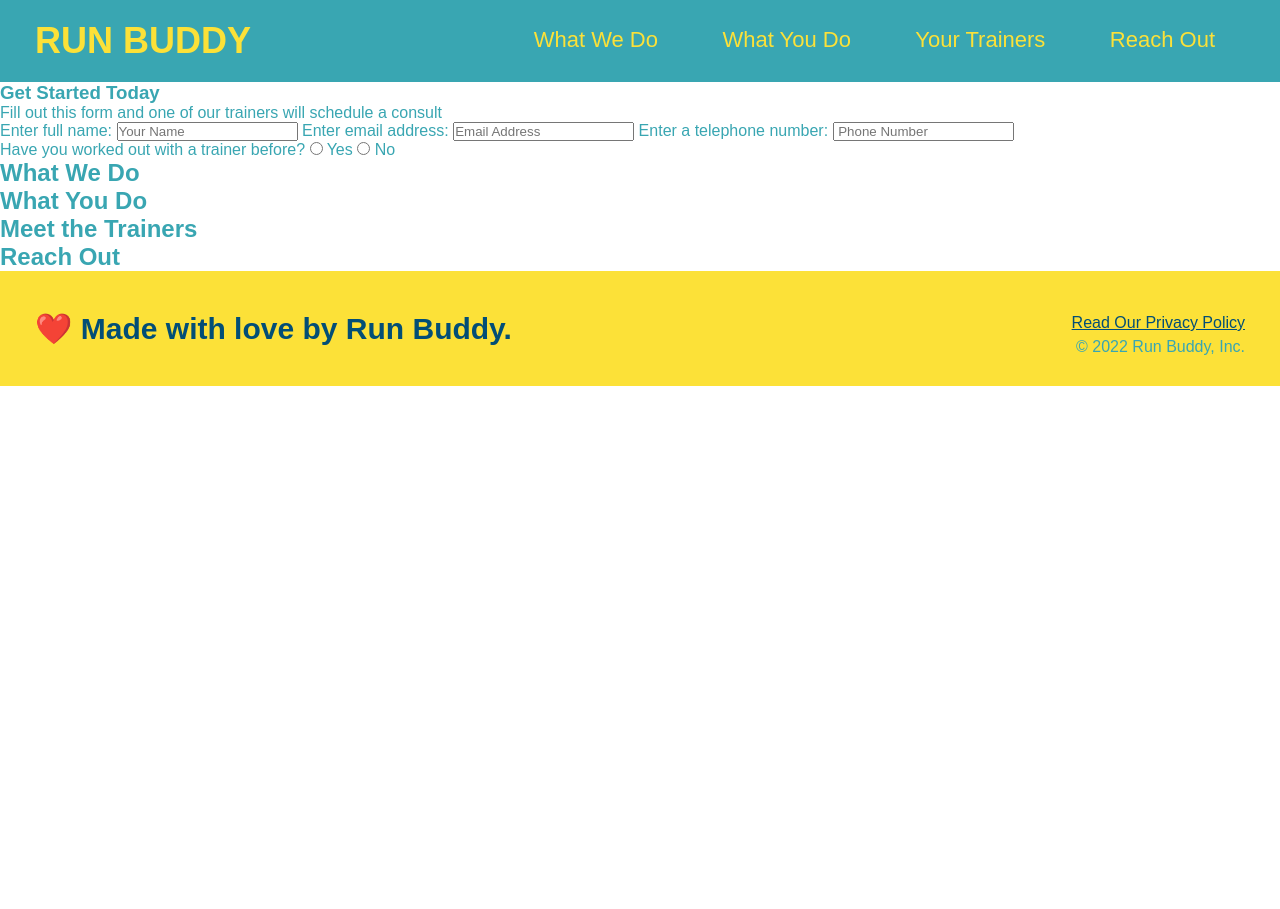
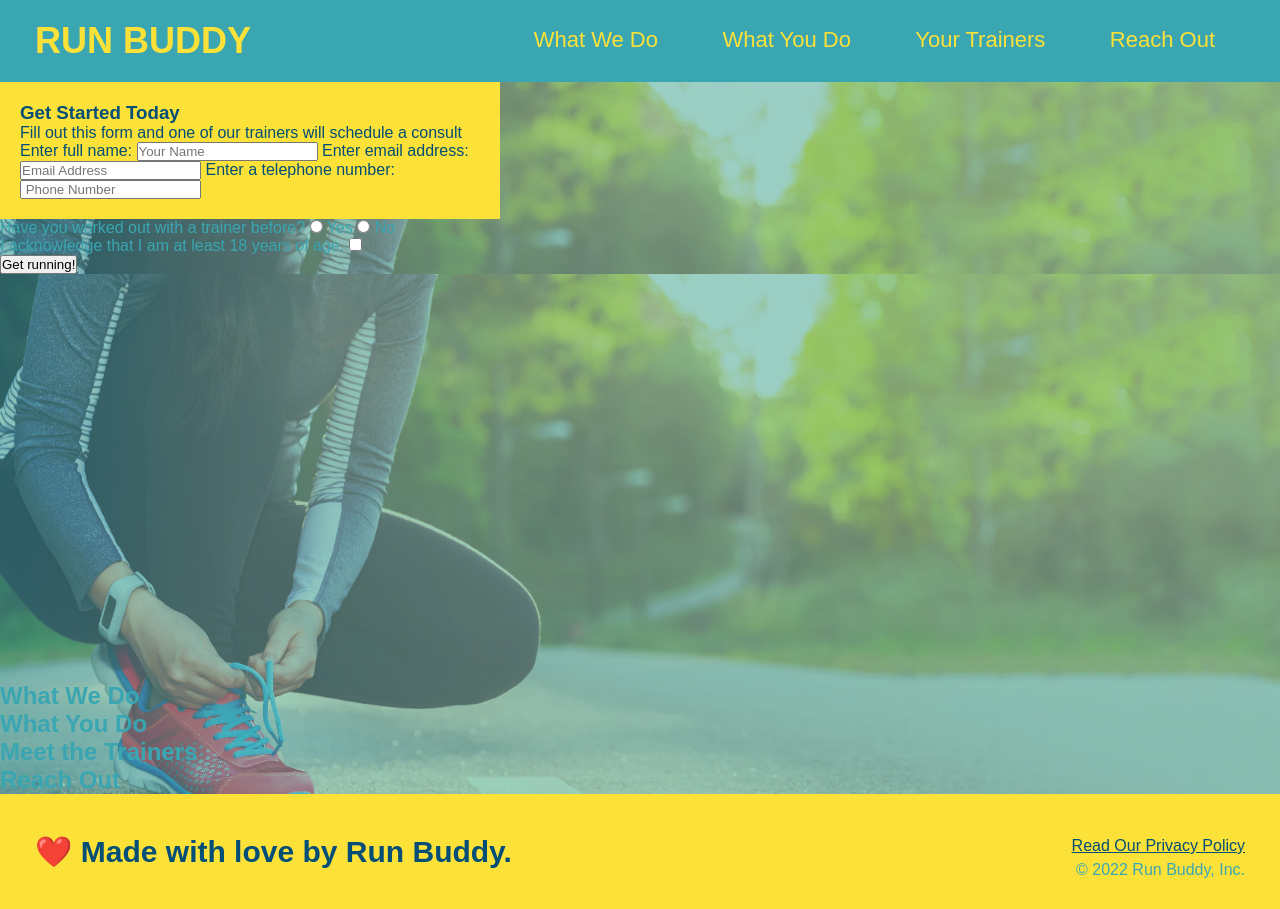
Before and after one commit to ShareeCo5/Run-Buddy2, a plain HTML site: page index.html in a window 1280 px wide. Before the commit the page ends 800 px from the top, so only its background shows below. Drawn offline with Linux system fonts and the light colour scheme.

Commit message:
Fixed div to cover inputs

```diff
--- a/assets/css/style.css
+++ b/assets/css/style.css
@@ -54,3 +54,18 @@ footer div {
 footer a {
     color: #024e76;
 }
+section {
+
+}
+.hero {
+    background-image:  url("../images/hero-bg-1.jpeg");
+    height: 600px;
+    background-size: cover;
+    background-position: center;
+}
+.hero-form {
+    background-color: #fce138;
+    padding: 20px;
+    width:500px;
+    color: #024e76
+}
--- a/index.html
+++ b/index.html
@@ -24,31 +24,43 @@
             </li>
         </ul>
         </header>
+        <section class="hero">
+
         <section>
-            <div>
+            <div class="hero-form">
                 <h3>Get Started Today</h3>
                 <p>Fill out this form and one of our trainers will schedule a consult</p>
-            </div>
+
             <form>
                 <label for ="name">Enter full name:</label>
                 <input type="text" placeholder="Your Name" name="name" id="name" />
                 <label for="email">Enter email address:</label>
-                <input type="text" placeholder="Email Address" name="email" id="email" />
+                <input type="email" placeholder="Email Address" name="email" id="email" />
                 <label for="phone">Enter a telephone number:</label>
-                <input type="text" placeholder=" Phone Number" name="phone" id="phone" />
+                <input type="tel" placeholder=" Phone Number" name="phone" id="phone" />
                 <p>
+            </div>
                     Have you worked out with a trainer before?
                    <input type="radio" name="trainer-confirm" id="trainer-yes" />
                    <label for="trainer-yes">Yes</label>
                    <input type="radio" name="trainer-confirm" id="trainer-no" />
                    <label for="trainer-no">No</label>
                 </p>
+                <p>
+                <label>
+                    I acknowledge that I am at least 18 years of age.
+                </label>
+                <input type="checkbox" name="age-confirm" id="checkbox" />
+                </p>
+                <button type="submit">
+                    Get running!
+                </button>
             </form>
             </div>
         </section>
-    </nav>
+
 <nav></nav>
-    <section>
+    <section class="hero"></section>
     </section>
     <section>
         <h2>What We Do</h2>
```
Also changed, not shown: assets/images/hero-bg-1.jpeg (added), 2 other files.
